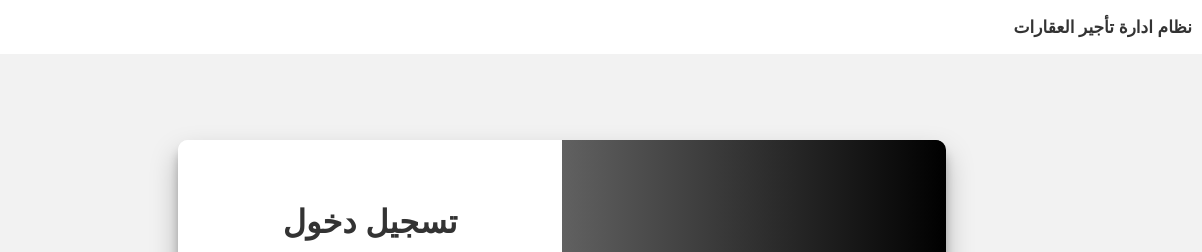
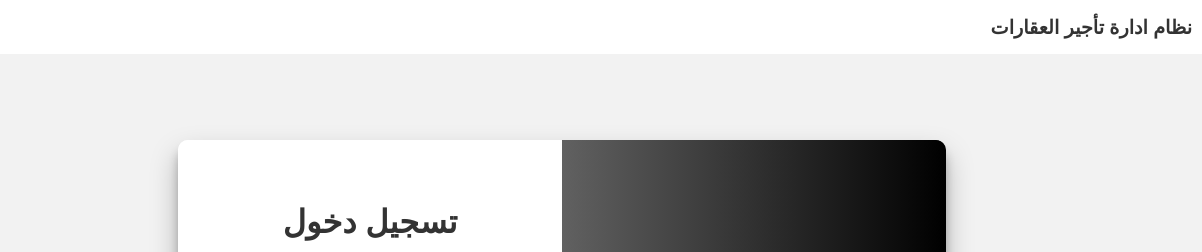
Before and after one commit to ziad880/Dashboard-main, a plain HTML site: page login-page.html in a window 1280 px wide. Shown: the top 252 px of the page, 78-1280 px from the left. Drawn offline with Linux system fonts and the light colour scheme.

Commit message:
Update style-login.css

```diff
--- a/style-login.css
+++ b/style-login.css
@@ -443,3 +443,7 @@ input[type="checkbox"] {
 .remember-me-label span {
     font-size: 10px;
 }
+.dashboard-text1 span {
+    font-size: 1.2em;
+    font-weight: bold;
+}
```
